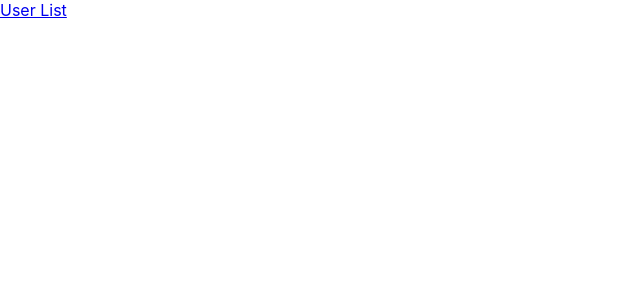
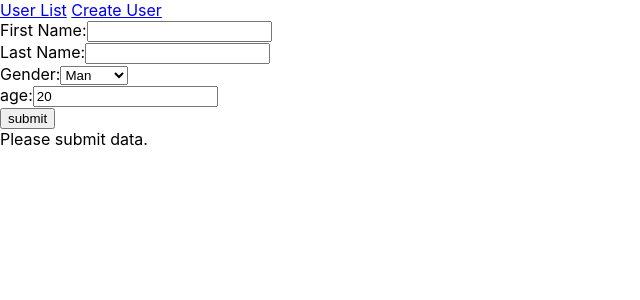
Before and after one commit to from-unknown/ReactSampleApp, a React (Create React App) app: page /create in a window 1280 px wide. Shown: the top 300 px of the page, without its empty margins (0-640 px from the left). Built offline with nearby package versions, Linux system fonts and the light colour scheme.

Commit message:
createUserが一旦動作するようになった

```diff
--- /dev/null
+++ b/src/CreateUser.js
@@ -0,0 +1,99 @@
+import React, { Component } from "react";
+import axios from "axios";
+
+class CreateUser extends Component {
+  constructor(prop) {
+    super(prop);
+    this.state = {
+      firstName: "",
+      lastName: "",
+      gender: 1,
+      age: 20,
+      result: "Please submit data."
+    };
+  }
+
+  submitUserData = () => {
+    axios
+      .post("http://localhost:8080/users", {
+        firstName: this.state.firstName,
+        lastName: this.state.lastName,
+        gender: this.state.gender,
+        age: this.state.age
+      })
+      .then(response => {
+        console.log(response);
+        this.setState({ result: "Success!" });
+      })
+      .catch(error => {
+        console.log(error);
+        this.setState({ result: "Error!" });
+      });
+  };
+
+  handleFirstNameChange = e => {
+    this.setState({ firstName: e.target.value });
+  };
+
+  handleLastNameChange = e => {
+    this.setState({ lastName: e.target.value });
+  };
+
+  handleGenderChange = e => {
+    this.setState({ gender: e.target.value });
+  };
+
+  handleAgeChange = e => {
+    this.setState({ age: e.target.value });
+  };
+
+  render() {
+    return (
+      <div>
+        <form name="userDataForm">
+          First Name:
+          <input
+            type="text"
+            name="firstName"
+            value={this.state.firstName}
+            onChange={this.handleFirstNameChange}
+          />
+          <br />
+          Last Name:
+          <input
+            type="text"
+            name="lastName"
+            value={this.state.lastName}
+            onChange={this.handleLastNameChange}
+          />
+          <br />
+          Gender:
+          <select
+            name="gender"
+            value={this.state.gender}
+            onChange={this.handleGenderChange}
+          >
+            <option value="1">Man</option>
+            <option value="2">Woman</option>
+            <option value="3">Other</option>
+          </select>
+          <br />
+          age:
+          <input
+            type="number"
+            name="age"
+            value={this.state.age}
+            onChange={this.handleAgeChange}
+          />
+          <br />
+          <button type="button" onClick={this.submitUserData}>
+            submit
+          </button>
+        </form>
+        <div>{this.state.result}</div>
+      </div>
+    );
+  }
+}
+
+export default CreateUser;
--- a/src/ToolBar.js
+++ b/src/ToolBar.js
@@ -1,14 +1,17 @@
 import React, { Component } from "react";
 import { BrowserRouter as Router, Route, Link } from "react-router-dom";
 import UserList from "./UserList";
+import CreateUser from "./CreateUser";
 
 class ToolBar extends Component {
   render() {
     return (
       <Router>
         <div>
-          <Link to="/list">User List</Link>
+          <Link to="/list">User List</Link>&nbsp;
+          <Link to="/create">Create User</Link>
           <Route path="/list" component={UserList} />
+          <Route path="/create" component={CreateUser} />
         </div>
       </Router>
     );
```
